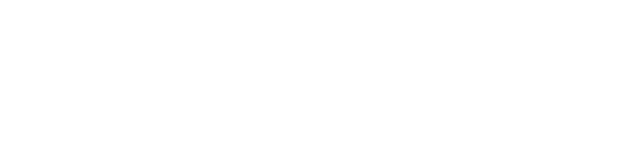
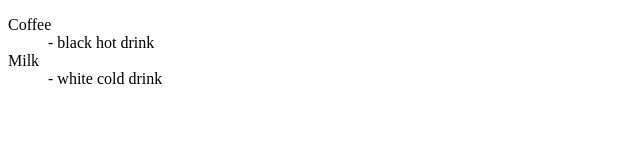
Before and after one commit to xiao-lin02/xiao-lin02.github.io, a plain HTML site: page index.html in a window 1280 px wide. Shown: the whole page, without its empty margins (0-640 px from the left). Drawn offline with Linux system fonts and the light colour scheme.

Commit message:
Update index.html

```diff
--- a/index.html
+++ b/index.html
@@ -6,6 +6,11 @@
     <title>Document</title>
 </head>
 <body>
-
+    <dl>
+<dt>Coffee</dt>
+<dd>- black hot drink</dd>
+<dt>Milk</dt>
+<dd>- white cold drink</dd>
+</dl>
 </body>
 </html>
```
